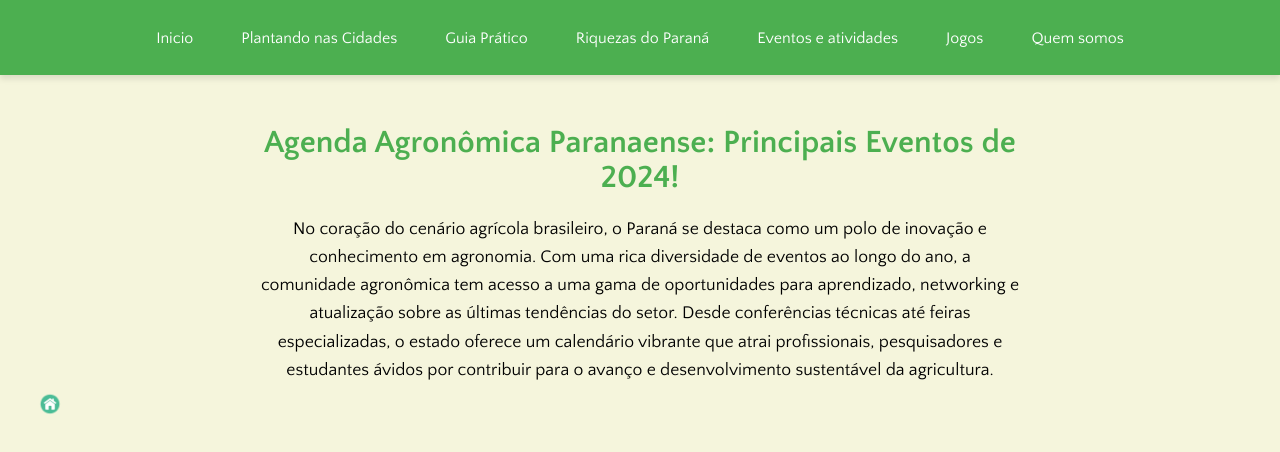
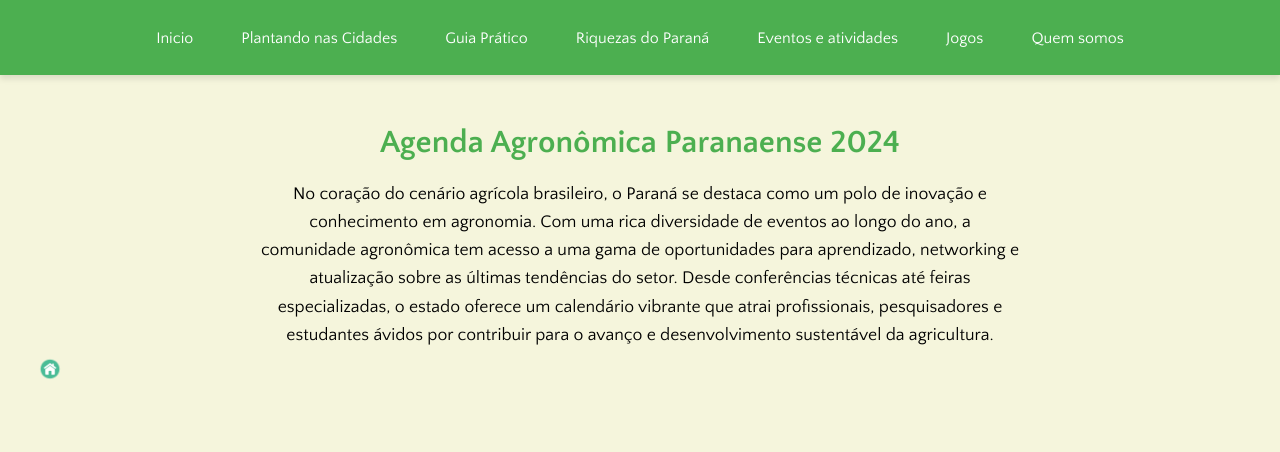
Before and after one commit to IzaVieceli/agro, a plain HTML site: page eventos.html in a window 1280 px wide. Drawn offline with Linux system fonts and the light colour scheme.

Commit message:
evento, titulo

```diff
--- a/eventos.html
+++ b/eventos.html
@@ -35,7 +35,7 @@
         </nav>
     </header>
     <div class="container-parana">
-        <h1>Agenda Agronômica Paranaense: Principais Eventos de 2024!</h1>
+        <h1>Agenda Agronômica Paranaense 2024</h1>
         <p>No coração do cenário agrícola brasileiro, o Paraná se destaca como um polo de inovação e conhecimento em
             agronomia. Com uma rica diversidade de eventos ao longo do ano, a comunidade agronômica tem acesso a uma
             gama de oportunidades para aprendizado, networking e atualização sobre as últimas tendências do setor. Desde
```
